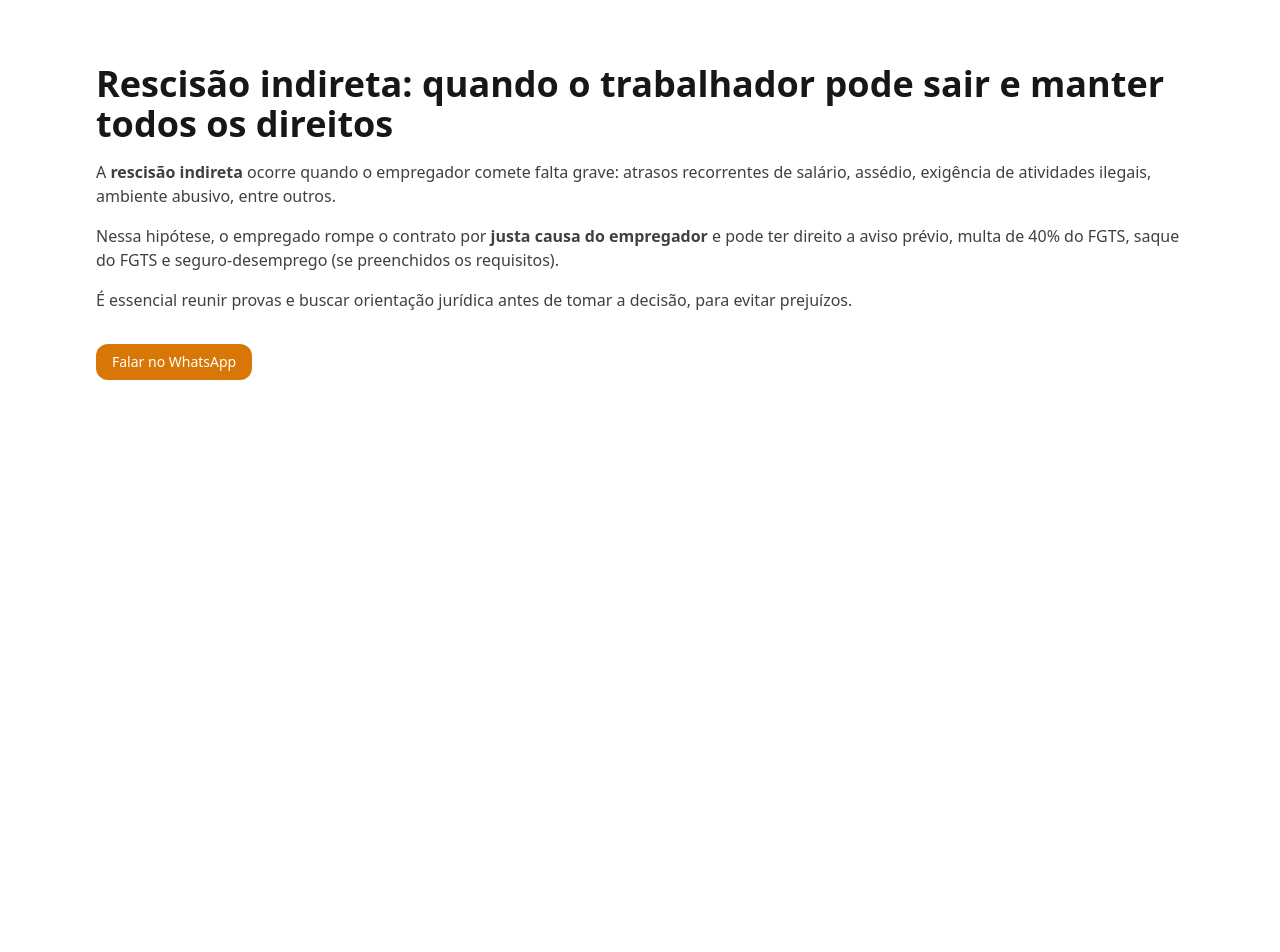
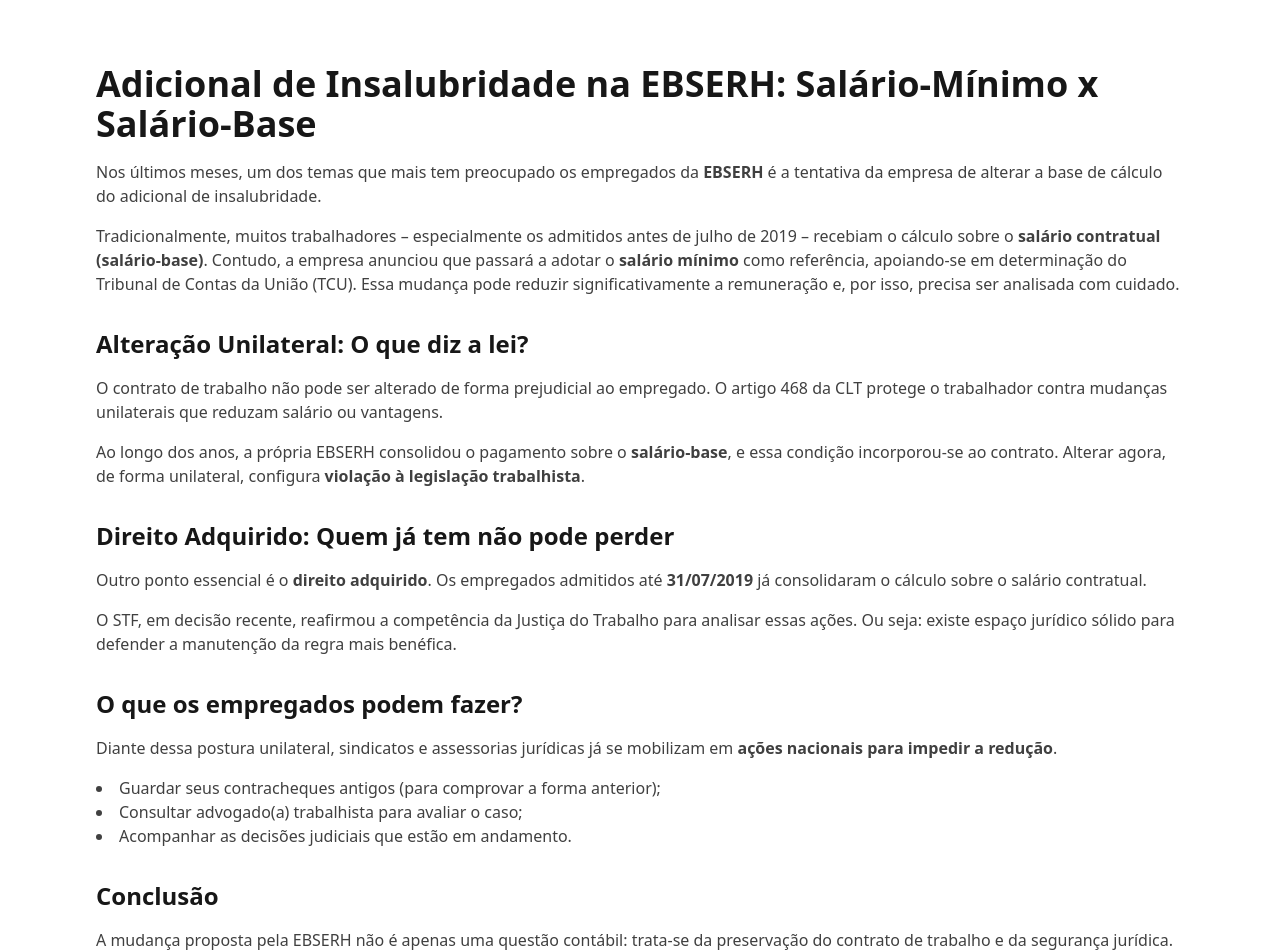
Before and after one commit to luizernane127/Carla-Muniz-Site, a Next.js app: page /artigos/rescisao-indireta in a window 1280 px wide. Shown: the top 952 px of the page. Before the commit the page ends 800 px from the top, so only its background shows below. Built offline with nearby package versions, Linux system fonts and the light colour scheme.

Commit message:
Update page.tsx

```diff
--- a/app/artigos/rescisao-indireta/page.tsx
+++ b/app/artigos/rescisao-indireta/page.tsx
@@ -1,28 +1,97 @@
 import type { Metadata } from "next";
+
 export const metadata: Metadata = {
-  title: "Rescisão indireta: quando o trabalhador pode sair e manter todos os direitos",
-  description: "Entenda em que situações cabe a rescisão indireta e quais verbas podem ser devidas.",
+  title: "Adicional de Insalubridade na EBSERH: Salário-Mínimo x Salário-Base",
+  description:
+    "Entenda em quais situações cabe recorrer à Justiça do Trabalho para garantir seus direitos sobre o cálculo do adicional de insalubridade.",
 };
 
 export default function Page() {
   return (
     <main className="container py-10 md:py-16">
-      <h1 className="text-3xl md:text-4xl font-bold">Rescisão indireta: quando o trabalhador pode sair e manter todos os direitos</h1>
+      <h1 className="text-3xl md:text-4xl font-bold">
+        Adicional de Insalubridade na EBSERH: Salário-Mínimo x Salário-Base
+      </h1>
 
       <p className="mt-4 text-neutral-700">
-        A <strong>rescisão indireta</strong> ocorre quando o empregador comete falta grave: atrasos recorrentes de salário,
-        assédio, exigência de atividades ilegais, ambiente abusivo, entre outros.
-      </p>
-      <p className="mt-4 text-neutral-700">
-        Nessa hipótese, o empregado rompe o contrato por <strong>justa causa do empregador</strong> e pode ter direito
-        a aviso prévio, multa de 40% do FGTS, saque do FGTS e seguro-desemprego (se preenchidos os requisitos).
-      </p>
-      <p className="mt-4 text-neutral-700">
-        É essencial reunir provas e buscar orientação jurídica antes de tomar a decisão, para evitar prejuízos.
+        Nos últimos meses, um dos temas que mais tem preocupado os empregados da{" "}
+        <strong>EBSERH</strong> é a tentativa da empresa de alterar a base de
+        cálculo do adicional de insalubridade.
       </p>
 
-      <div className="mt-8">
-        <a href="https://wa.me/5583996858590" target="_blank" rel="noreferrer" className="btn-primary">Falar no WhatsApp</a>
+      <p className="mt-4 text-neutral-700">
+        Tradicionalmente, muitos trabalhadores – especialmente os admitidos
+        antes de julho de 2019 – recebiam o cálculo sobre o{" "}
+        <strong>salário contratual (salário-base)</strong>. Contudo, a empresa
+        anunciou que passará a adotar o <strong>salário mínimo</strong> como
+        referência, apoiando-se em determinação do Tribunal de Contas da União
+        (TCU). Essa mudança pode reduzir significativamente a remuneração e, por
+        isso, precisa ser analisada com cuidado.
+      </p>
+
+      <h2 className="text-2xl font-semibold mt-8">
+        Alteração Unilateral: O que diz a lei?
+      </h2>
+      <p className="mt-4 text-neutral-700">
+        O contrato de trabalho não pode ser alterado de forma prejudicial ao
+        empregado. O artigo 468 da CLT protege o trabalhador contra mudanças
+        unilaterais que reduzam salário ou vantagens.
+      </p>
+
+      <p className="mt-4 text-neutral-700">
+        Ao longo dos anos, a própria EBSERH consolidou o pagamento sobre o{" "}
+        <strong>salário-base</strong>, e essa condição incorporou-se ao
+        contrato. Alterar agora, de forma unilateral, configura{" "}
+        <strong>violação à legislação trabalhista</strong>.
+      </p>
+
+      <h2 className="text-2xl font-semibold mt-8">
+        Direito Adquirido: Quem já tem não pode perder
+      </h2>
+      <p className="mt-4 text-neutral-700">
+        Outro ponto essencial é o <strong>direito adquirido</strong>. Os
+        empregados admitidos até <strong>31/07/2019</strong> já consolidaram o
+        cálculo sobre o salário contratual.
+      </p>
+
+      <p className="mt-4 text-neutral-700">
+        O STF, em decisão recente, reafirmou a competência da Justiça do
+        Trabalho para analisar essas ações. Ou seja: existe espaço jurídico
+        sólido para defender a manutenção da regra mais benéfica.
+      </p>
+
+      <h2 className="text-2xl font-semibold mt-8">
+        O que os empregados podem fazer?
+      </h2>
+      <p className="mt-4 text-neutral-700">
+        Diante dessa postura unilateral, sindicatos e assessorias jurídicas já
+        se mobilizam em <strong>ações nacionais para impedir a redução</strong>.
+      </p>
+
+      <ul className="list-disc list-inside mt-4 text-neutral-700">
+        <li>Guardar seus contracheques antigos (para comprovar a forma anterior);</li>
+        <li>Consultar advogado(a) trabalhista para avaliar o caso;</li>
+        <li>Acompanhar as decisões judiciais que estão em andamento.</li>
+      </ul>
+
+      <h2 className="text-2xl font-semibold mt-8">Conclusão</h2>
+      <p className="mt-4 text-neutral-700">
+        A mudança proposta pela EBSERH não é apenas uma questão contábil: trata-se
+        da preservação do contrato de trabalho e da segurança jurídica.
+      </p>
+
+      <p className="mt-4 text-neutral-700">
+        Você não precisa enfrentar essa questão sozinho. Há fundamentos jurídicos
+        consistentes para questionar a redução do cálculo do adicional de
+        insalubridade.
+      </p>
+
+      <div className="border-2 border-green-700 bg-green-50 p-4 rounded-lg mt-6">
+        <h3 className="text-green-700 font-semibold">📌 Precisa de orientação?</h3>
+        <p className="mt-2 text-neutral-700">
+          Caso tenha dúvidas sobre a sua situação, entre em contato com nossa
+          equipe para uma avaliação personalizada.
+        </p>
       </div>
     </main>
   );
```
